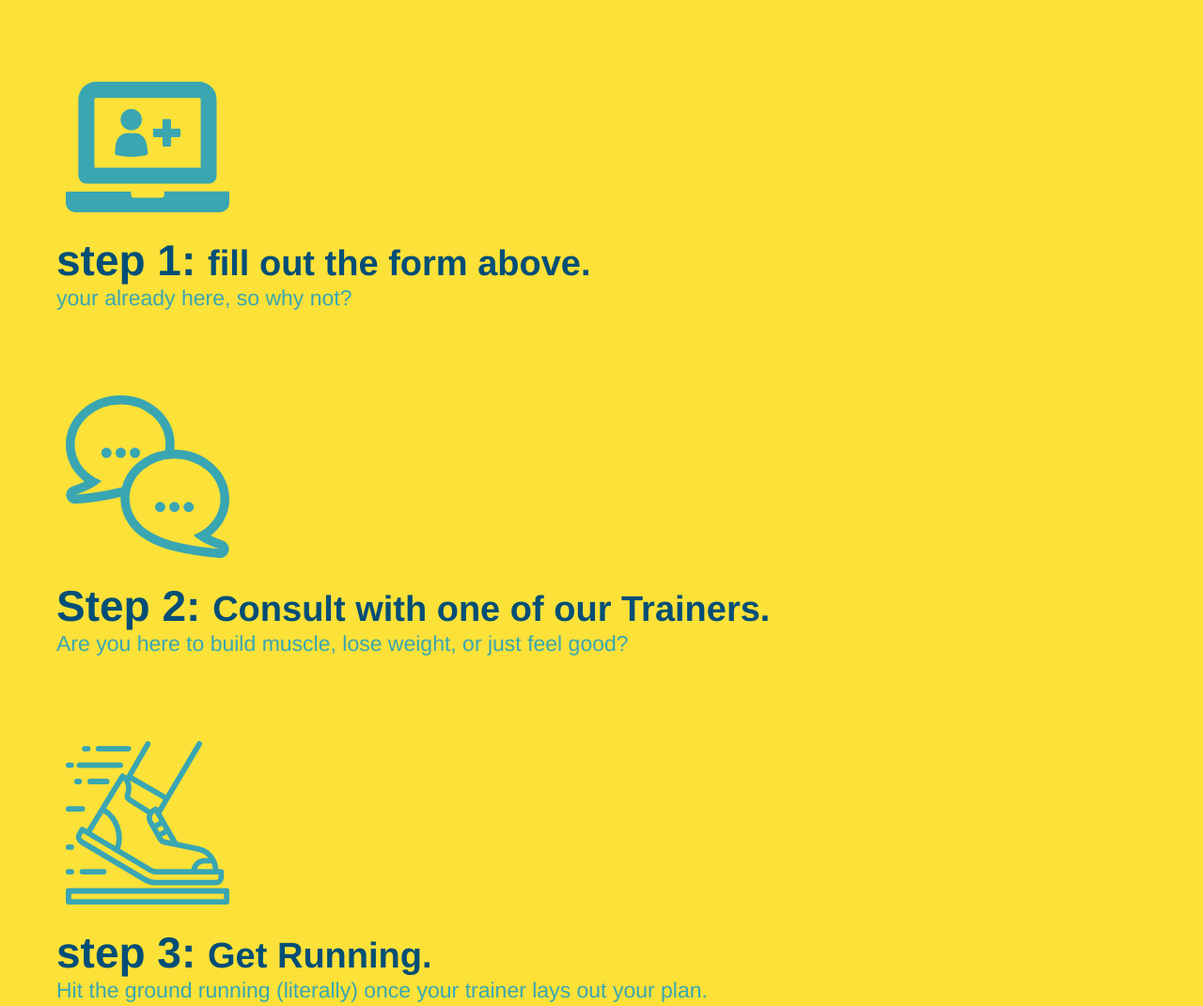
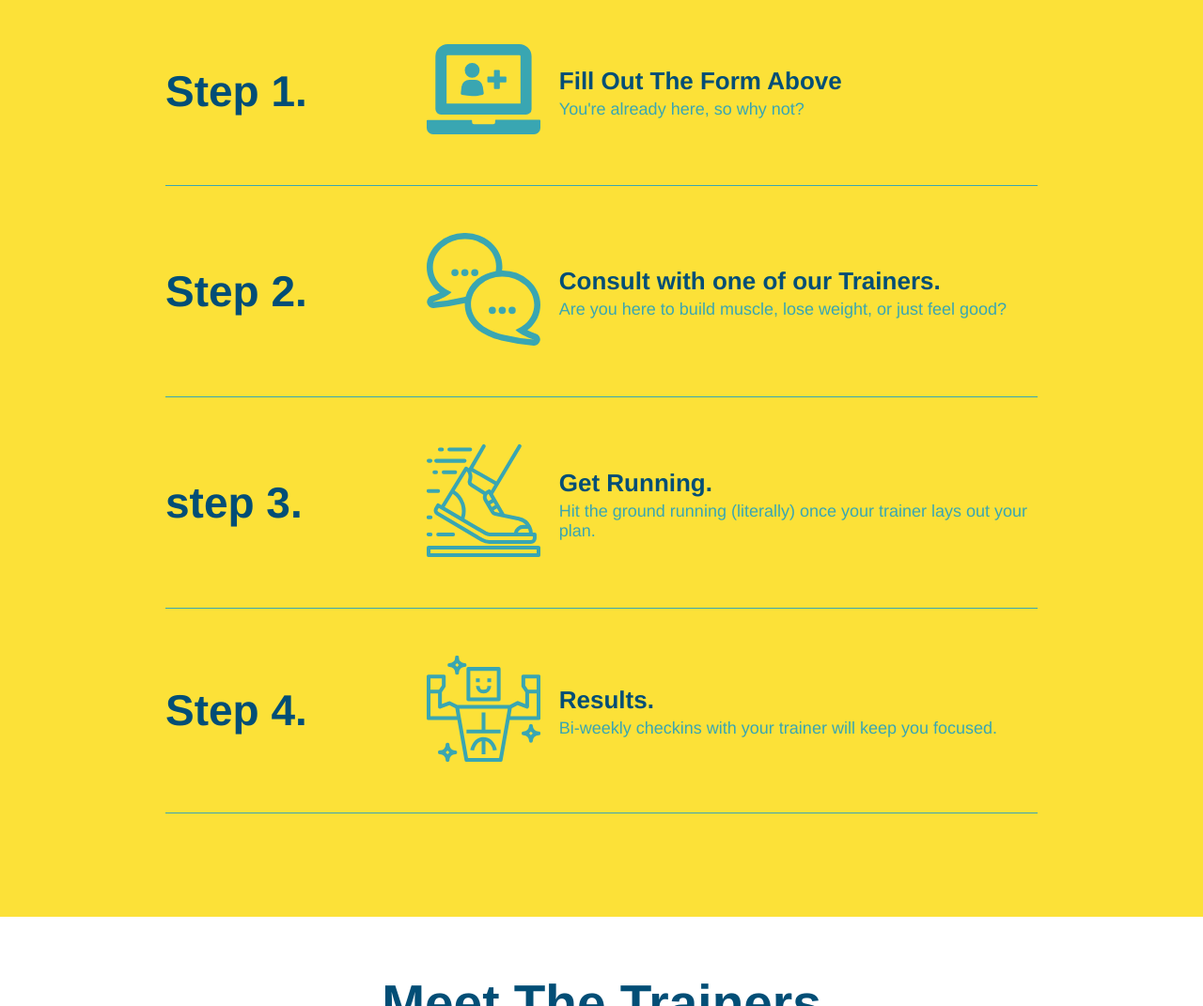
Before and after one commit to Anobregas/run-buddy, a plain HTML site: page index.html in a window 1280 px wide. Shown: the part 1241-2312 px from the top of the page at 94% size. Drawn offline with Linux system fonts and the light colour scheme.

Commit message:
finishing step flex box's

```diff
--- a/assets/css/style.css
+++ b/assets/css/style.css
@@ -155,24 +155,45 @@ section {
   .secondary-border {
     border-color: #39a6b2;
   }
-  .steps div {
-      margin-bottom: 80px;
+  .step {
+      margin: 50px auto;
+      padding-bottom: 50px;
+      width: 80%;
+      border-bottom: 1px solid #39a6b2;
+      display: flex;
+      flex-wrap: wrap;
+      justify-content: space-between;
+      align-items: center;
   }
-  .steps img {
-      width: 15%;
-      margin: 10px;
-  }
-  .steps h3 {
+  .step h3 {
       color: #024e76;
       font-size: 46px;
-      margin-top: 10px;
+      flex: 1 30%;
   }
-  .steps p {
+  .step-info {
+      flex: 2 70%;
+      display: flex;
+      flex-wrap: wrap;
+      align-items: center;
+  }
+  .step-text {
+      flex: 12;
+  }
+  .step-text p {
       color: #39a6b2;
-      font-size: 23px;
+      font-size: 18px;
   }
-  .steps span {
-      font-size: 38px;
+  .step-text h4 {
+      font-size: 26px;
+      line-height: 1.5;
+      color: #024e76;
+  }
+  .step-img {
+      flex: 1 12%;
+      margin-right: 20px;
+  }
+  .step-img img {
+      max-width: 100%;
   }
   .trainers {
   }
--- a/index.html
+++ b/index.html
@@ -101,29 +101,62 @@
                 What You Do
             </h2>
          </div>
-            <div>
-                <!-- insert this img element -->
+         <div class="step">
+            <h3>Step 1.</h3>
+            <div class="step-info">
+              <div class="step-img">
                 <img src="./assets/images/step-1.svg" alt="" />
-                <h3>step 1: <span>fill out the form above.</span></h3>
-                <p>your already here, so why not?</p>
+              </div>
+              <div class="step-text">
+                <h4>Fill Out The Form Above</h4>
+                <p>You're already here, so why not?</p>
+              </div>
+            </div>
+          </div>
+
+            <div class="step">
+                 <h3>Step 2.</h3>
+                    <div class="step-info">
+                        <div class="step-img">
+                        <img src="./assets/images/step-2.svg" alt="/" />
+                    </div>
+                    <div class="step-text">
+                        <h4>Consult with one of our Trainers.</h4>
+                         <p>
+                             Are you here to build muscle, lose weight, or just feel good?
+                        </p>
+                    </div>
+                </div>
             </div>
 
-            <div>
-                <img src="./assets/images/step-2.svg" alt="" />
-                <h3>Step 2: <span>Consult with one of our Trainers.</span></h3>
-                <p>Are you here to build muscle, lose weight, or just feel good?</p>
-            </div>
+            <div class="step">
+                 <h3>step 3.</h3>
+                    <div class="step-info">
+                        <div class="step-img">
+                            <img src="./assets/images/step-3.svg" alt="" />
+                        </div>
+                        <div class="step-text">
+                            <h4>Get Running.</h4>
+                            <p>
+                             Hit the ground running (literally) once your trainer lays out your plan.
+                            </p>
+                        </div>
+                    </div>
+                 </div>
 
-            <div>
-                <img src="./assets/images/step-3.svg" alt="" />
-                <h3>step 3: <span>Get Running.</span></h3>
-                <p>Hit the ground running (literally) once your trainer lays out your plan.</p>
-            </div>
-
-            <div>
-                <img src="./assets/images/step-4.svg" alt="" />
-                <h3>Step 4: <span>Results.</span></h3>
-                <p>Bi-weekly checkins with your trainer will keep you focused.</p>
+            <div class="step">
+                <h3>Step 4.</h3>
+                <div class="step-info">
+                    <div class="step-img">
+                        <img src="./assets/images/step-4.svg" alt="" />
+                    </div>
+                    <div class="step-text">
+                        <h4>Results.</h4>
+                        <p>
+                         Bi-weekly checkins with your trainer will keep you focused.
+                        </p>
+                    </div>
+                </div>
             </div>
         </section>
 
```
